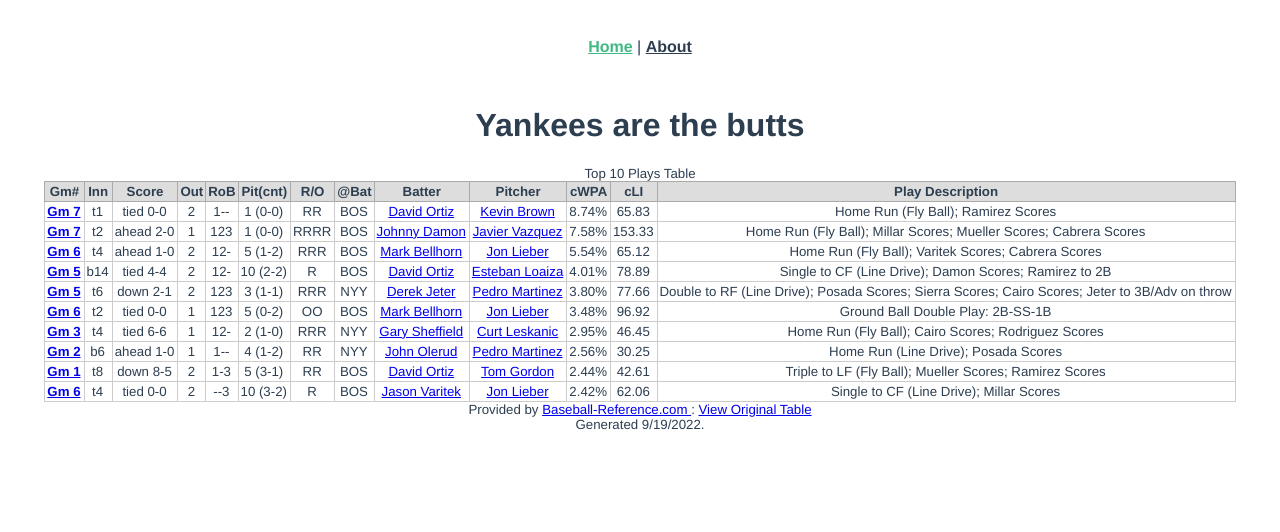
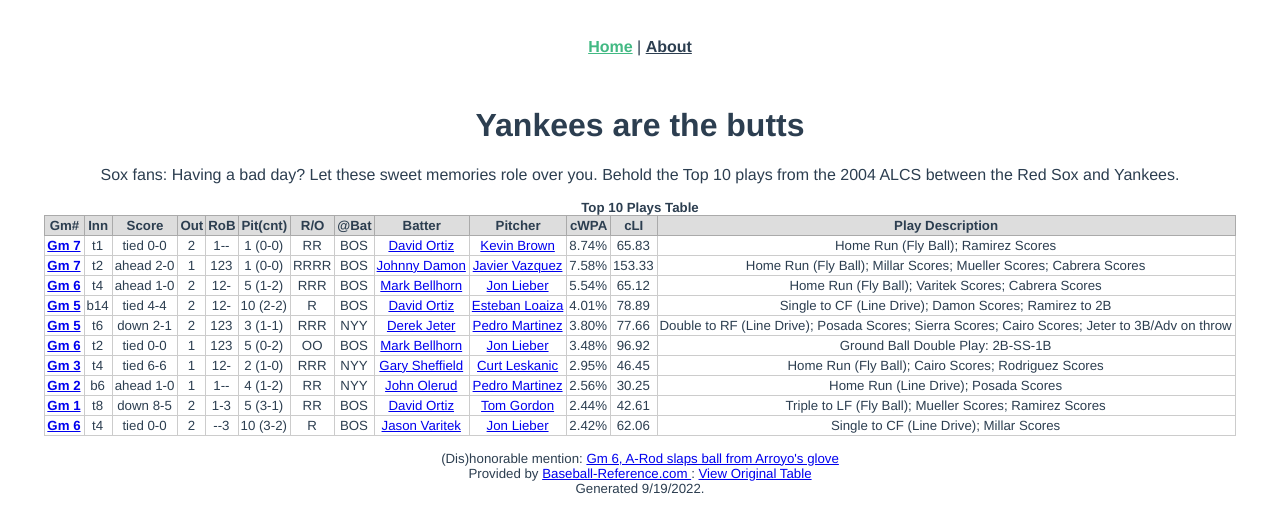
Before and after one commit to SamSharff/sox-yanks-frontend, a Vue app: page / in a window 1280 px wide. Shown: the top 532 px of the page. Built offline with nearby package versions, Linux system fonts and the light colour scheme.

Commit message:
adds introductory text and dishonorable mention to bottom of table

```diff
--- a/src/views/HomeView.vue
+++ b/src/views/HomeView.vue
@@ -13,6 +13,10 @@
 <template>
   <div class="about">
     <h1>{{ message }}</h1>
+    <p>
+      Sox fans: Having a bad day? Let these sweet memories role over you. Behold the Top 10 plays from the 2004 ALCS
+      between the Red Sox and Yankees.
+    </p>
   </div>
   <div class="sr_share_wrap" style="overflow: auto">
     <table
@@ -30,7 +34,7 @@
         margin-right: auto;
       "
     >
-      <caption>Top 10 Plays Table</caption>
+      <caption><strong>Top 10 Plays Table</strong></caption>
       <!-- <colgroup>
         <col />
         <col />
@@ -544,6 +548,10 @@
       </tbody>
     </table>
     <div id="credit_top_plays" class="sr_share" style="font-size: 0.83em">
+      <br />
+      (Dis)honorable mention:
+      <a href="https://www.youtube.com/watch?v=xQyY-azd2vk">Gm 6, A-Rod slaps ball from Arroyo's glove</a>
+      <br />
       Provided by
       <a
         href="https://www.sports-reference.com/sharing.html?utm_source=direct&amp;utm_medium=Share&amp;utm_campaign=ShareTool"
```
